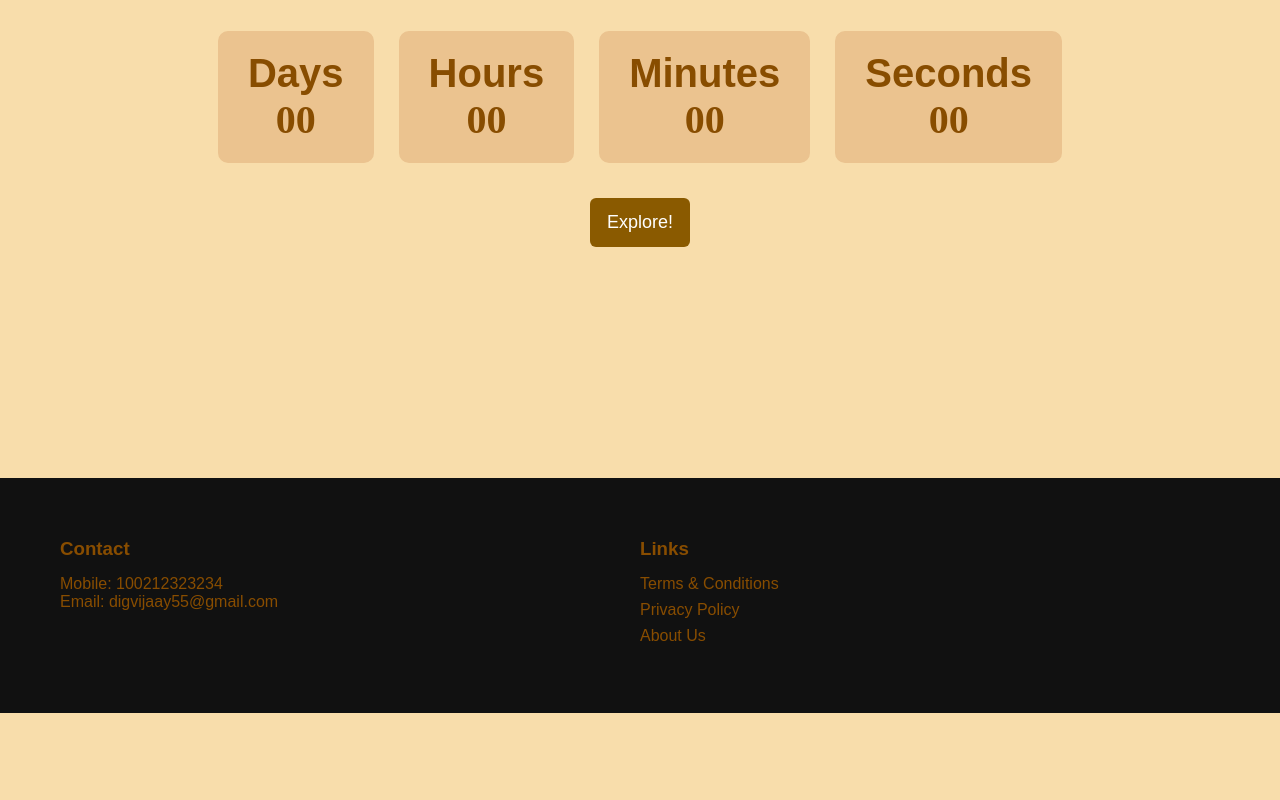
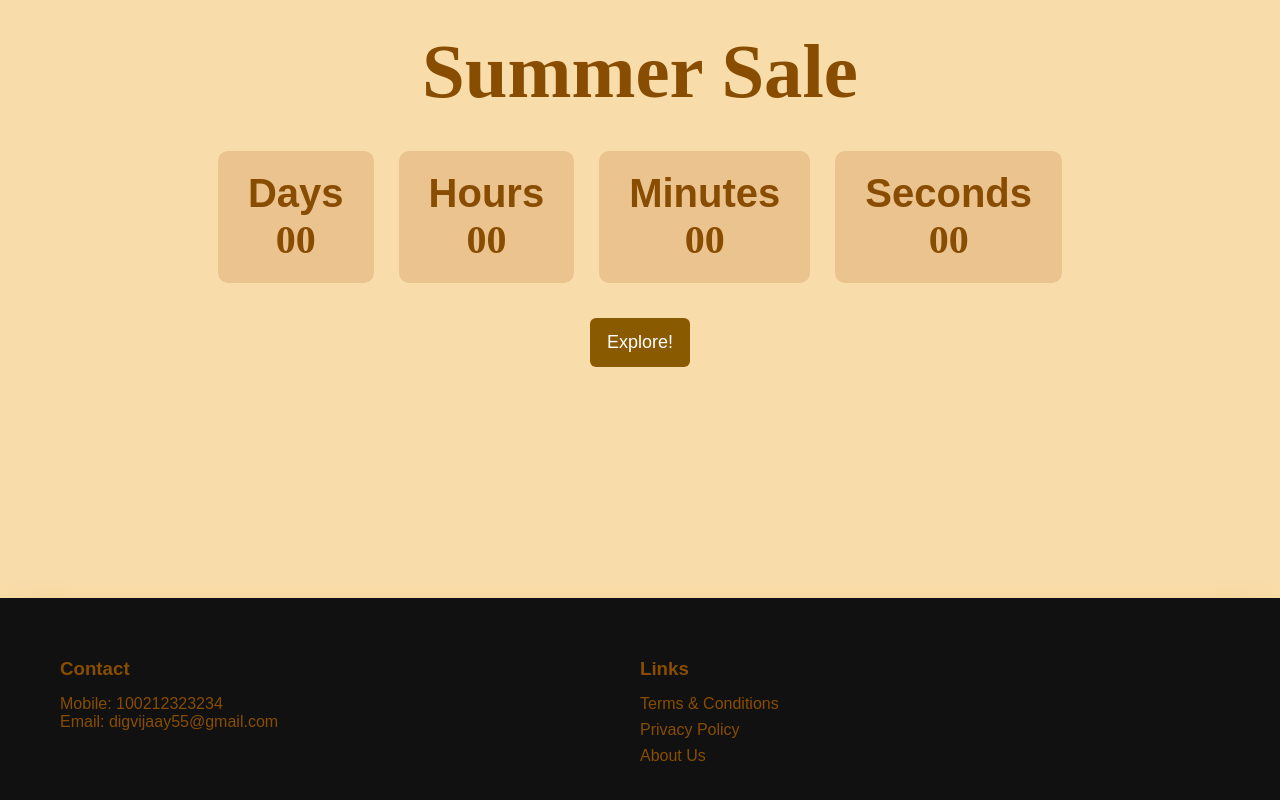
Before and after one commit to Digvijay557/ecom, a plain HTML site: page index.html in a window 1280 px wide. Shown: the part 1884-2684 px from the top of the page. Before the commit the page ends 2597 px from the top, so only its background shows below. Drawn offline with Linux system fonts and the light colour scheme.

Commit message:
Enhance feature and footer stylesnew
Added padding and box-shadow to feature and footer sections.

```diff
--- a/style.css
+++ b/style.css
@@ -346,3 +346,20 @@ body {
     font-size: clamp(36px, 6vw, 80px);
     color: var(--text);
 }
+
+
+
+#feature {
+    padding: 60px 20px;
+    z-index: auto;
+    box-shadow: 0 20px 42px #533814 ;
+}
+
+#footer {
+    padding: 60px;
+    background: #111;
+    display: flex;
+    flex-wrap: wrap;
+    justify-content: space-between;
+    box-shadow: 0 20px 42px #ffc478 ;
+}
```
